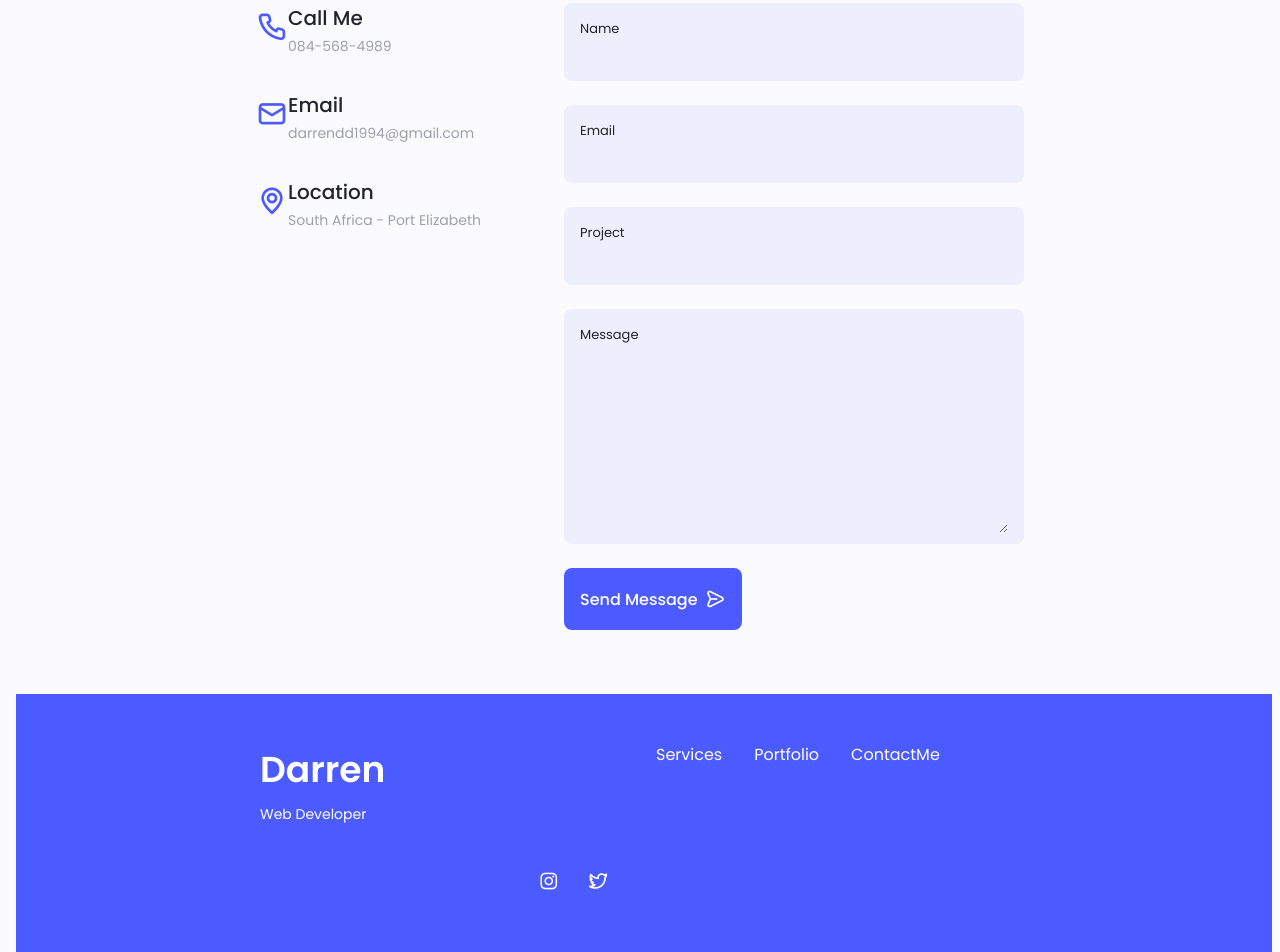
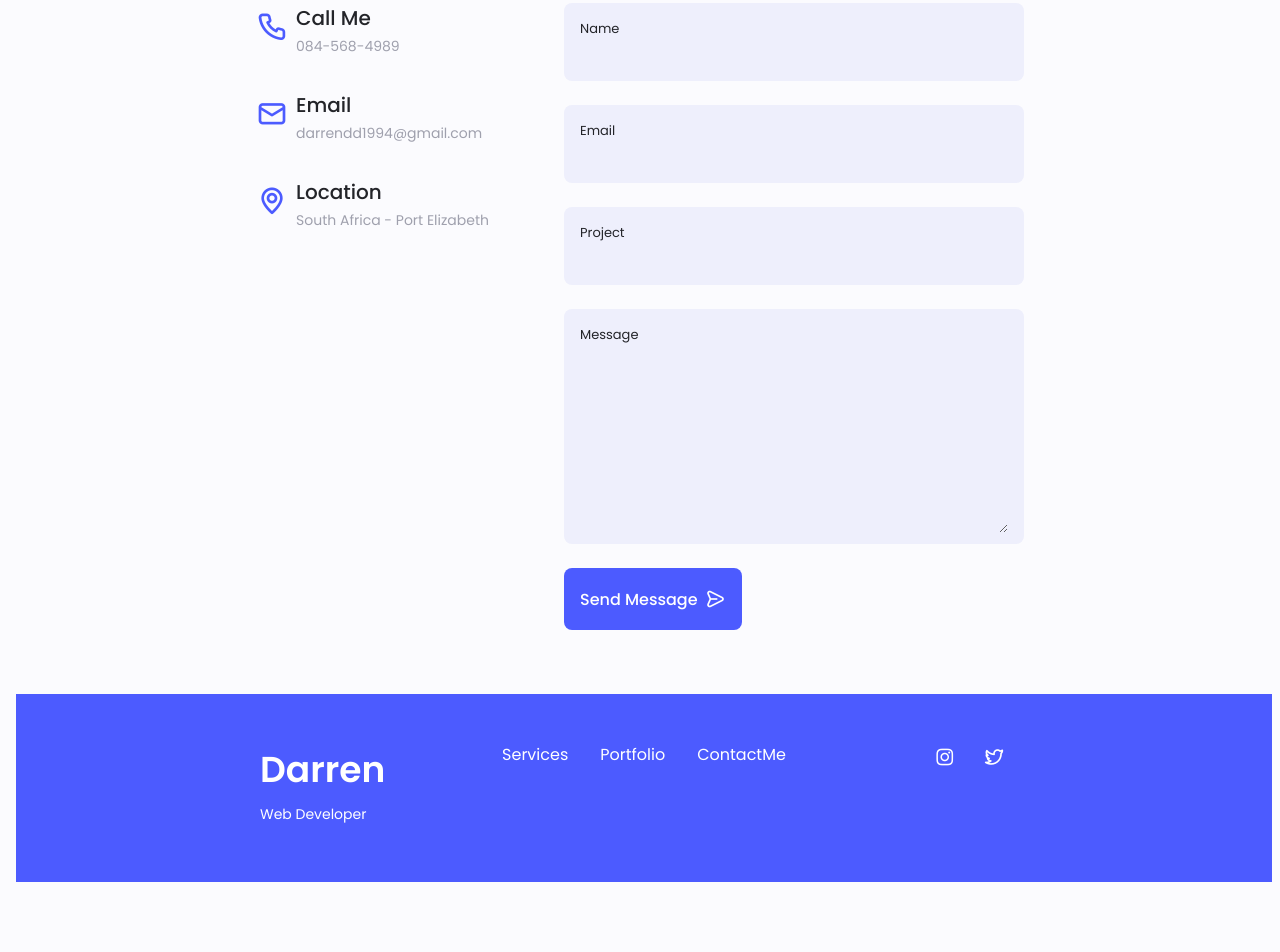
Before and after one commit to DarrenDD/My-Portfolio, a plain HTML site: page index.html in a window 1280 px wide. Shown: the part 4332-5284 px from the top of the page. After the commit the page ends 5214 px from the top, so only its background shows below. Drawn offline with nearby package versions, Linux system fonts and the light colour scheme.

Commit message:
padding for contact icons

```diff
--- a/assets/css/style.css
+++ b/assets/css/style.css
@@ -756,6 +756,7 @@ img{
 .contact__icon{
     font-size: 2rem;
     color: var(--first-color);
+    padding-right: .5rem;
 }
 .contact__title{
     font-size: var(--h3-font-size);
@@ -1047,7 +1048,7 @@ img{
         padding-top: .8rem;
     }
     .footer__container{
-        grid-template-columns: (3, 1fr);
+        grid-template-columns: repeat(3, 1fr);
     }
     .footer__bg{
         padding: 3rem 0 3.5rem;
@@ -1106,5 +1107,20 @@ img{
         margin-left: 1rem;
         margin-right: .5rem;
     }
-
+    .footer__container{
+        grid-template-columns: (3, 1fr);
+    }
+    .footer__bg{
+        padding: 3rem 0 3.5rem;
+    }
+    .footer__links{
+        flex-direction: row;
+        column-gap: 2rem;
+    }
+    .footer__socials{
+        justify-self: flex-end;
+    }
+    .footer__copy{
+        margin-top: 4.5rem;
+    }
 }
```
